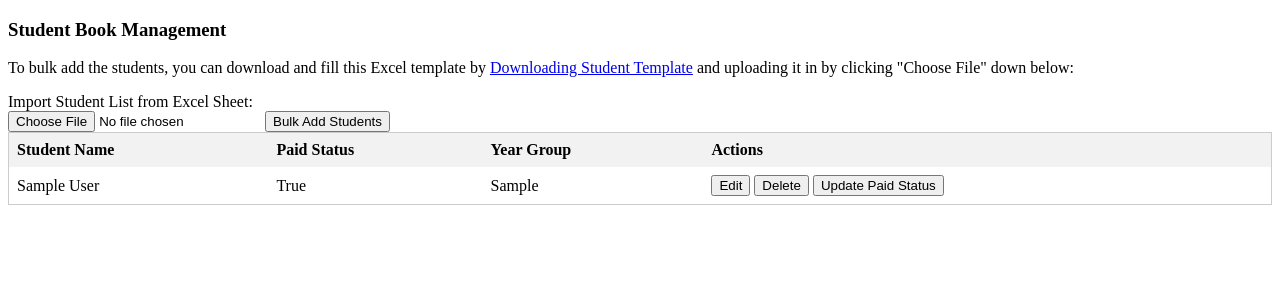
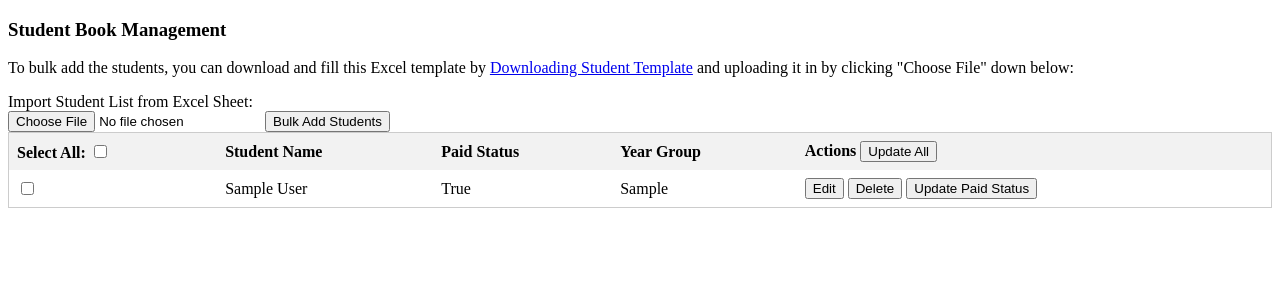
Before and after one commit to AbenaAmo13/inventory, a Django app: page /students_book in a window 1280 px wide. Shown: the part 88-388 px from the top of the page. Run offline with Django 4.2, Linux system fonts and the light colour scheme; tables that the repository leaves empty hold one stand-in row (values such as "Sample post").

Commit message:
feat: update all functionality for the students management.

```diff
--- a/enasInventory/static/javascript/student-index.js
+++ b/enasInventory/static/javascript/student-index.js
@@ -99,3 +99,37 @@ deleteBtn.forEach(function (btn){
             console.log(r)})
     })
 })
+
+
+
+     function toggleAllCheckboxes(source) {
+        let checkboxes = document.querySelectorAll('input[type="checkbox"][name="students_check"]');
+        for (let i = 0; i < checkboxes.length; i++) {
+            checkboxes[i].checked = source.checked;
+        }
+    }
+
+    let updateAllBtn = document.querySelector('#update_all_students')
+    let update_ids = []
+    updateAllBtn.addEventListener('click', function (event){
+        let student_id= document.querySelectorAll('input[type="checkbox"][name="students_check"]')
+        student_id.forEach(function (button){
+            console.log(button)
+            if (button.checked){
+                console.log("Checked ids are" + button.value)
+                update_ids.push(button.value)
+            }
+            let data = {
+                student_ids : update_ids
+            }
+             //To enable csrf token in a javascript post
+            const csrftoken = Cookies.get('csrftoken');
+            fetch('/update_all_paid', {
+                method: "POST",
+                body: JSON.stringify(data),
+                credentials: 'same-origin',
+                headers: {'X-CSRFToken': csrftoken}
+
+            }).then(r=>{location.reload()})
+        })
+     })
--- a/enasInventory/urls.py
+++ b/enasInventory/urls.py
@@ -33,6 +33,7 @@ urlpatterns = [
                   path('save_edit_made', views.save_edit_made),
                   path('edit_student_row', views.edit_student_row),
                   path('update_paid_status', views.update_paid_status),
+                  path('update_all_paid', views.update_all_paid),
                   path('update_order_status', views.update_order_status),
                   path('delete_book_item', views.delete_book_item),
                   path('delete_student_row', views.delete_student_row),
--- a/enasInventory/views.py
+++ b/enasInventory/views.py
@@ -4,6 +4,7 @@ from io import BytesIO
 import pandas
 import requests
 import pandas as pd
+import json
 from datetime import datetime
 from django.shortcuts import render, redirect
 from enasInventory.models import Book
@@ -35,7 +36,7 @@ def dashboard(request):
 def student_books(request):
     # Get all the books data.
     students = Student.objects.all().values()
-    print(students)
+    # print(students)
     return render(request, 'students-book.html', {'students_data': students})
 
 
@@ -198,6 +199,15 @@ def table_actions(request):
     return redirect('dashboard')
 
 
+def update_all_paid(request):
+    if request.method == 'POST':
+        data = json.loads(request.body)
+        student_ids = data['student_ids']
+        for ids in student_ids:
+            student_update = Student.objects.filter(id=ids).update(paid_status=True)
+    return redirect('students_book')
+
+
 def download_template(request):
     # Get the file path of the template Excel file using the static() helper function
     template_file_path = os.path.join(static('excel_templates'), 'student_template.xlsx')
--- a/templates/students-book.html
+++ b/templates/students-book.html
@@ -40,16 +40,27 @@
      <table>
             <thead>
                 <tr>
+                    <th>
+                        <label for="select_all">Select All:</label>
+                        <input type="checkbox" id="select_all" onclick="toggleAllCheckboxes(this)" >
+                    </th>
                     <th>Student Name</th>
                     <th>Paid Status</th>
                      <th>Year Group</th>
-                    <th>Actions</th>
+                    <th>
+                        Actions
+                        <button id="update_all_students">Update All</button>
+                    </th>
 
                 </tr>
             </thead>
             <tbody>
                 {% for student in students_data %}
                 <tr>
+                     <td>
+                        <input type="checkbox" name="students_check" value="{{ student.id }}" required>
+                        <input type="hidden" name="student_id" value="{{ student.id }}">
+                     </td>
                     <td class="editable_data">{{ student.name }}</td>
                     <td class="paid_status">{{ student.paid_status }}</td>
                     <td class="editable_data">{{ student.year_group }}</td>
```
